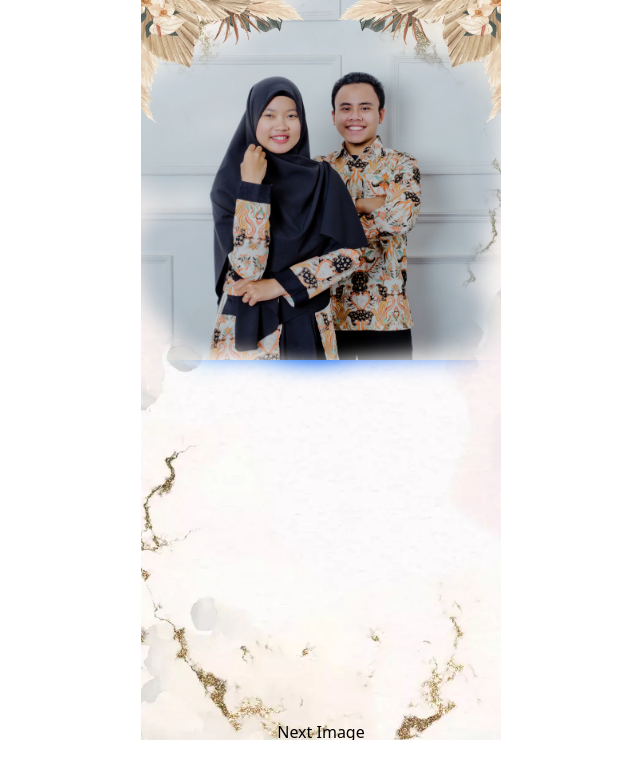
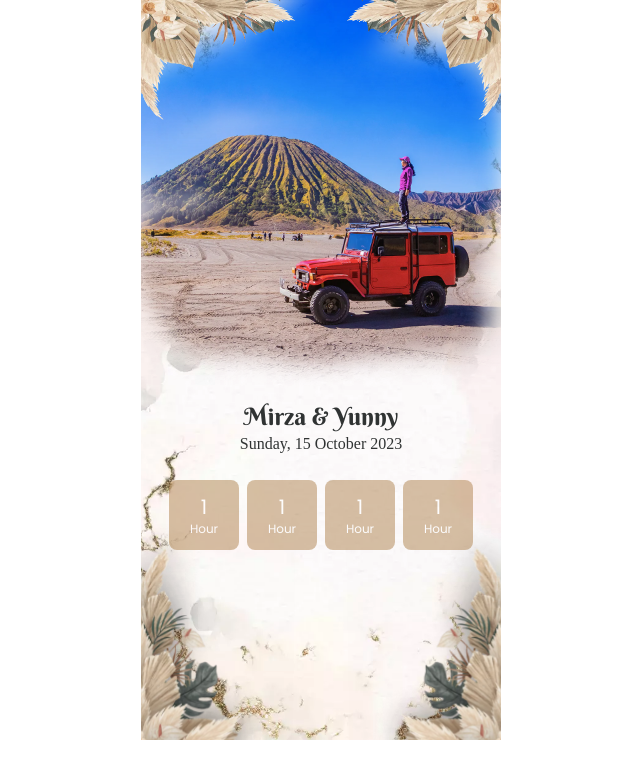
Before and after one commit to Harits19/wedding-invitation-app-react, a Next.js app: page /main in a window 1280 px wide. Shown: the top 778 px of the page, without its empty margins (319-959 px from the left). Built offline with nearby package versions, Linux system fonts and the light colour scheme; a web font is replaced by a local one.

Commit message:
update main page

```diff
--- a/app/main/page.tsx
+++ b/app/main/page.tsx
@@ -7,6 +7,9 @@ import Scaffold from "../components/scaffold";
 import TopDecor from "../components/top-decor";
 import { kPublic } from "@/constans/public";
 import { useEffect, useState } from "react";
+import Text from "../components/averia";
+import { kText } from "@/constans/text";
+import moment from "moment";
 
 const useTimeout = () => {};
 
@@ -18,30 +21,46 @@ export default function Main() {
 
   return (
     <Scaffold>
-      <Background />
-      <div className="absolute z-10 right-0 left-0">
+      <Background className="z-10" />
+      <div className="absolute z-20 right-0 left-0">
         <TopDecor />
       </div>
       <Image
-        // className="animate-fade-zoom-out absolute"
+        className="z-0 absolute h-[400px] w-full object-cover"
         alt="photo"
-        src={imageList[selectedImage]}
+        height={450}
+        src={imageList[0]}
       />
-      <Image
-        // className="animate-fade-zoom-out absolute"
-        alt="photo"
-        src={imageList[nextImage == imageList.length ? 0 : nextImage]}
-      />
-      <button
-        className="z-50"
-        onClick={() => {
-          setIndexImage((prev) => prev + 1);
-        }}
-      >
-        Next Image
-      </button>
-      <div className="flex flex-1" />
-      <BottomDecor />
+      <div className="absolute z-50 top-0 left-0 right-0 bottom-0 flex flex-col items-center">
+        <Image
+          className=" opacity-0 h-[400px] w-full object-cover"
+          alt="photo"
+          height={450}
+          src={imageList[0]}
+        />
+        <Text className="text-2xl" family="berkshire">
+          {kText.name}
+        </Text>
+        <Text className="text-base" family="averia">
+          {moment(kText.date).format("dddd, DD MMMM YYYY")}
+        </Text>
+        <br />
+        <div className="flex flex-row gap-x-2 animate-blip">
+          {[1, 1, 1, 1].map((e, i) => (
+            <Text
+              family="poppins"
+              className="h-[70px] bg-ae814c text-xl w-[70px] text-white rounded-lg items-center justify-center flex flex-col"
+              key={i}
+            >
+              1<div className="text-xs">Hour</div>
+            </Text>
+          ))}
+        </div>
+      </div>
+
+      <div className="z-20 absolute bottom-0 left-0 right-0">
+        <BottomDecor />
+      </div>
     </Scaffold>
   );
 }
--- a/constans/text.ts
+++ b/constans/text.ts
@@ -2,5 +2,6 @@ export const kText = {
   coverTitle: "The Wedding",
   name: "Mirza & Yunny",
   kepada: "Kepada",
-  bukaUndangan: "Buka Undangan"
+  bukaUndangan: "Buka Undangan",
+  date: new Date(Date.parse('15 Oct 2023 00:00:00 GMT')),
 };
--- a/package.json
+++ b/package.json
@@ -11,6 +11,7 @@
   "dependencies": {
     "@fontsource/averia-serif-libre": "^5.0.15",
     "@fontsource/berkshire-swash": "^5.0.15",
+    "moment": "^2.29.4",
     "next": "13.5.6",
     "react": "^18",
     "react-dom": "^18",
--- a/tailwind.config.js
+++ b/tailwind.config.js
@@ -31,12 +31,20 @@ module.exports = {
           '0%': { transform: 'scale(1)', opacity: '1' },
           '50%': {  opacity: '0.8' },
           '100%': { transform: 'scale(1.18)', opacity: '0' },
+        },
+        "blip": {
+          '0%': {  opacity: '1' },
+          '50%': {  opacity: '0.5' },
+          '100%': {  opacity: '1' },
+
+
         }
       },
       animation: {
         "wiggle-left": 'wiggle-left 3s ease-in-out infinite',
         "wiggle-right": 'wiggle-right 3s ease-in-out infinite',
-        "fade-zoom-out": 'fade-zoom-out 3s ease-in-out infinite'
+        "fade-zoom-out": 'fade-zoom-out 3s ease-in-out infinite',
+        "blip": 'blip 1s ease-in-out infinite'
 
       },
       backgroundImage: {
```
Also changed, not shown: 1 other file (tests, documents, lock files or other folders).
